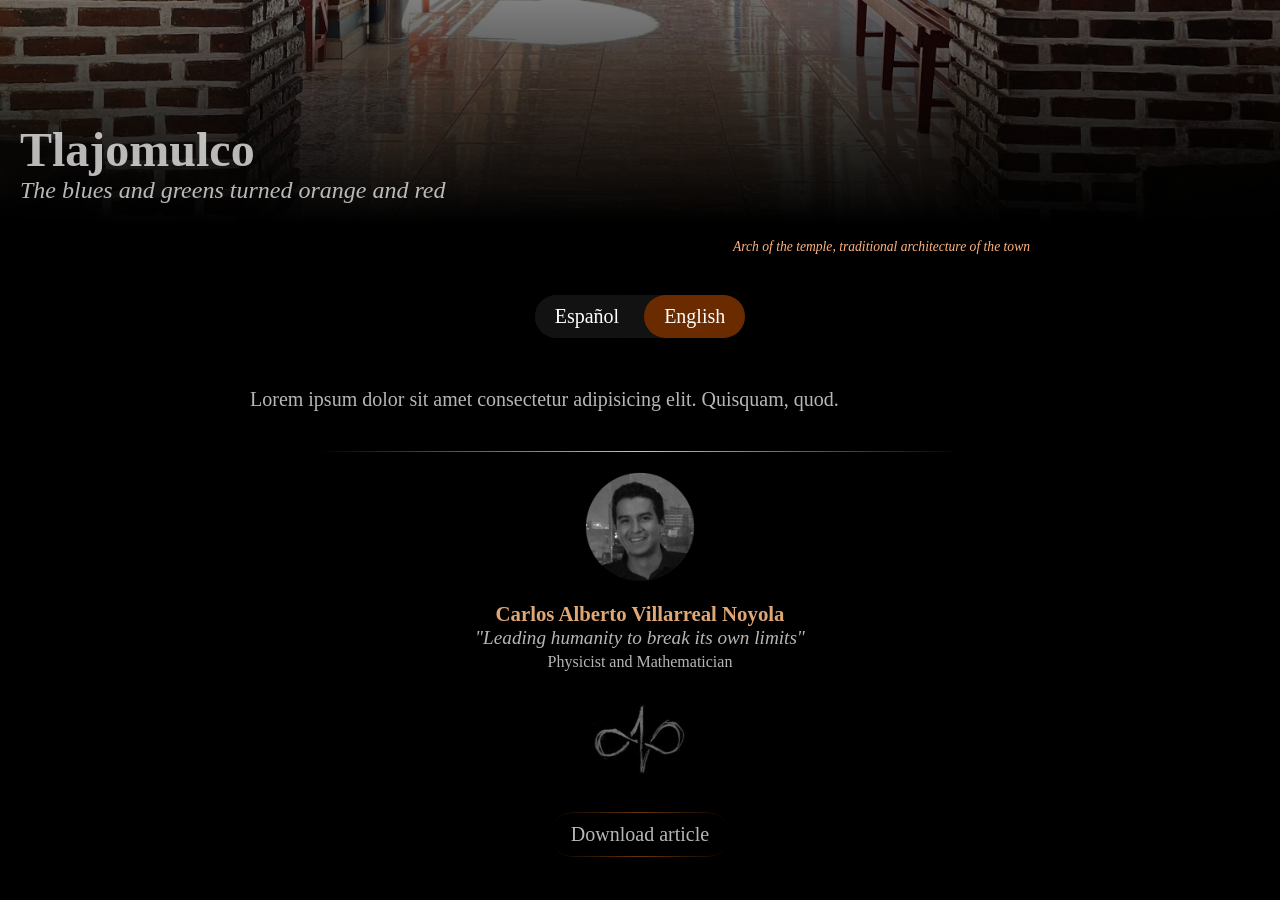
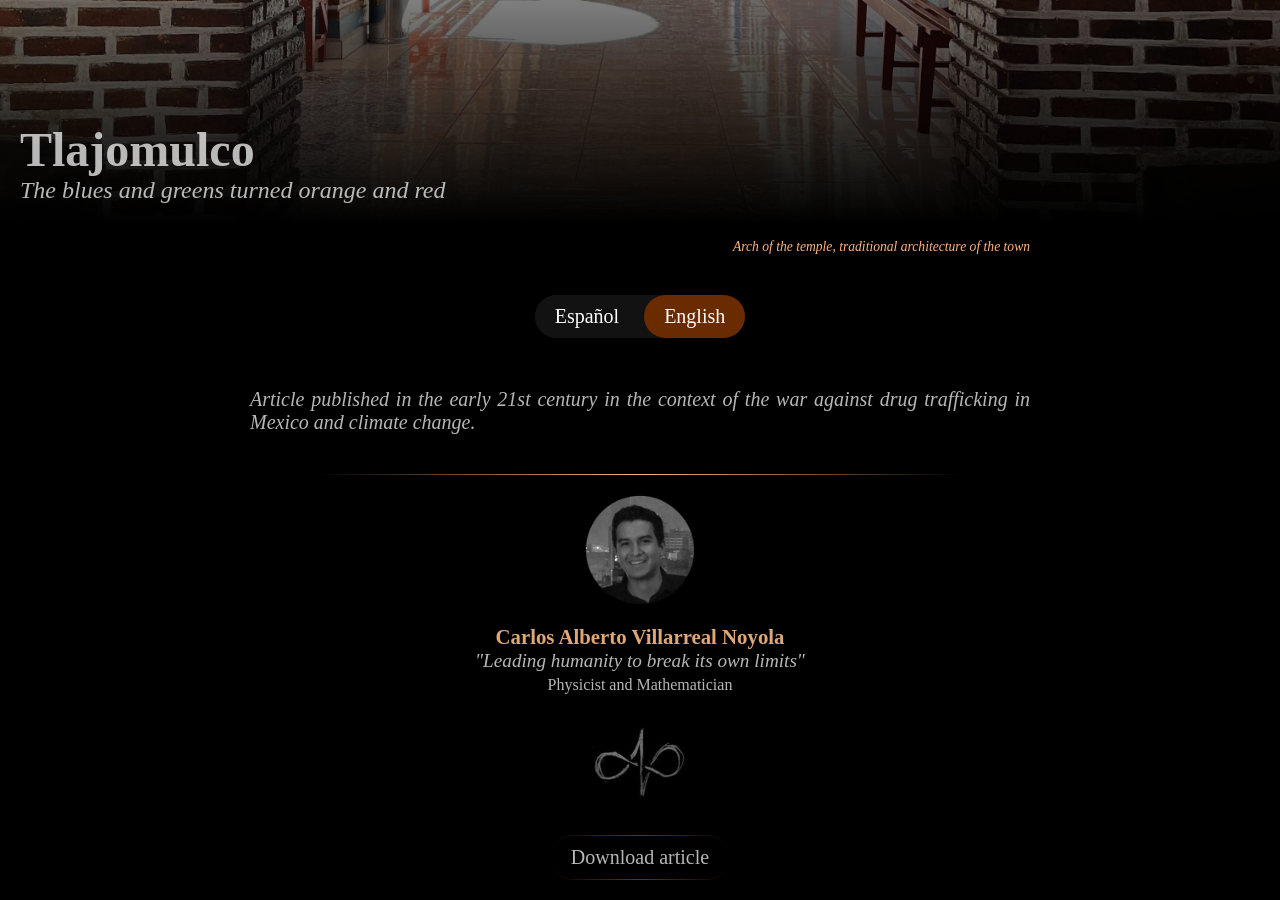
Before and after one commit to ElCaballerodelaTierra/Abstractions, a Jekyll site: the page built from _pages/tlajomulco.md, in a window 1280 px wide and 900 px high, scrolled down 676 px. Built offline with Jekyll 4.4.1, drawn with Linux system fonts in a browser that asks for light colours; some web fonts are replaced; before the commit the page ends 1553 px from its top, so only the background shows below that.

Commit message:
Se escribe la introducción a la publicación de Tlajomulco

```diff
--- a/_pages/tlajomulco.md
+++ b/_pages/tlajomulco.md
@@ -12,10 +12,10 @@ titulo-es: Tlajomulco
 subtitulo-es: Los azules y verdes se tornaron naranjas y rojos
 content-es: |
 
-    Lorem ipsum dolor sit amet consectetur adipisicing elit. Quisquam, quod.
+    <i> Artículo publicado a principios del siglo XXI en el contexto de la guerra contra el narcotráfico en México y el cambio climático. </i>
 
 titulo-en: Tlajomulco
 subtitulo-en: The blues and greens turned orange and red
 content-en: |
-    Lorem ipsum dolor sit amet consectetur adipisicing elit. Quisquam, quod.
+    <i> Article published in the early 21st century in the context of the war against drug trafficking in Mexico and climate change. </i>
 ---
```
